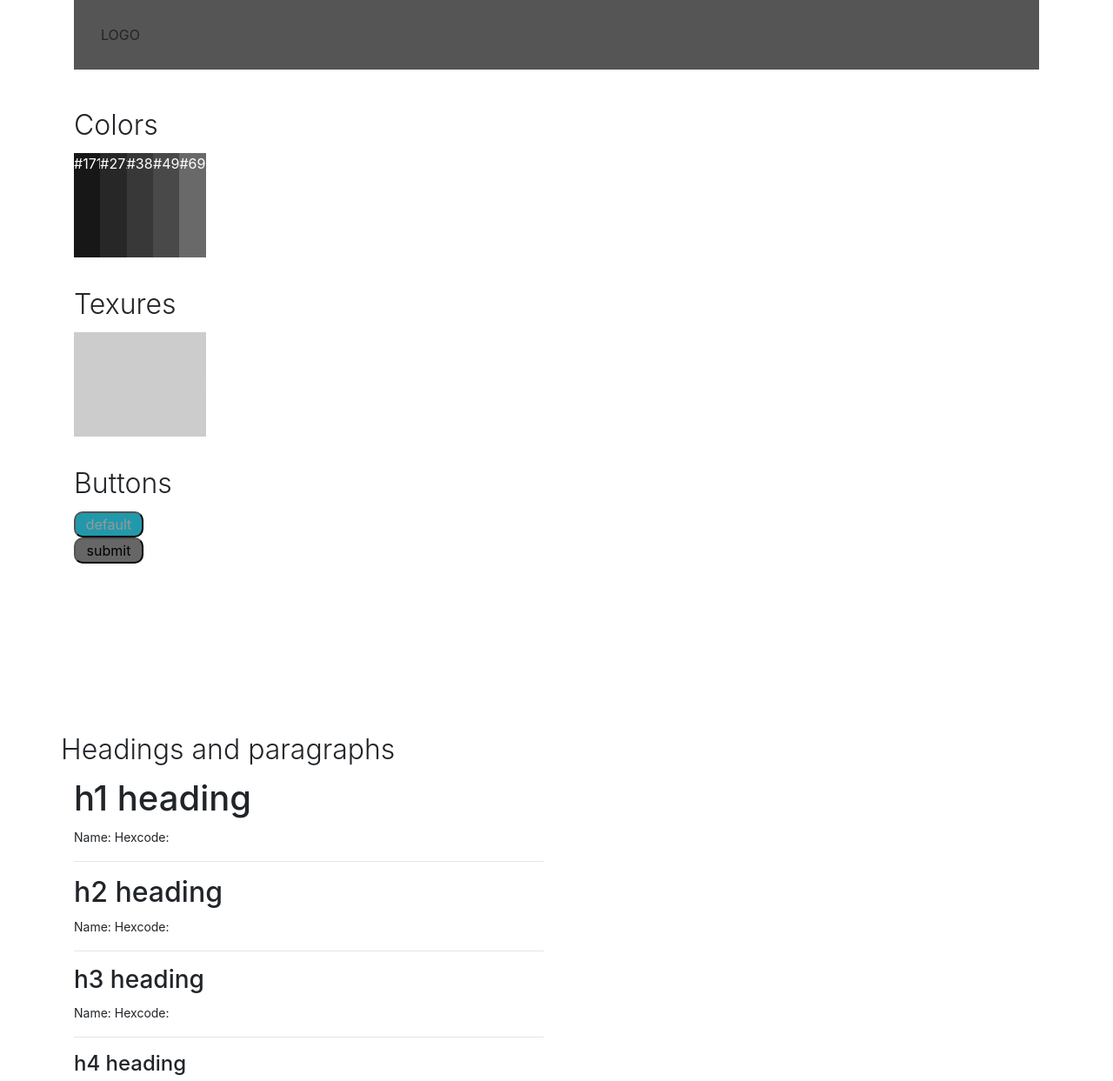
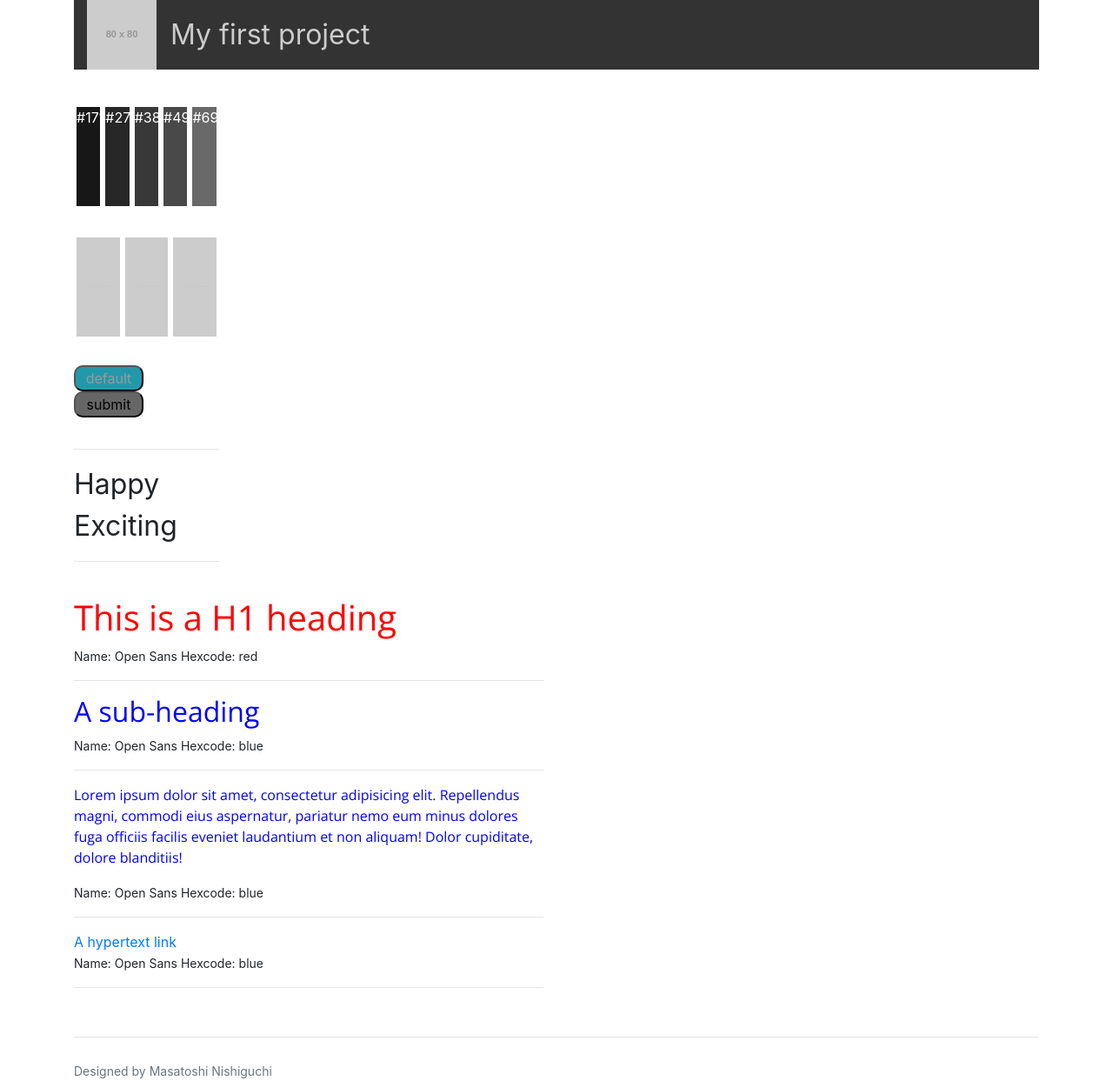
Before and after one commit to mnishiguchi/style_tile, a plain HTML site: page index.html in a window 1280 px wide. Shown: the top 1243 px of the page at 87% size. Drawn offline with nearby package versions, Linux system fonts and the light colour scheme; placeholder pictures from the web are drawn by us.

Commit message:
Improve layout

```diff
--- a/app.css
+++ b/app.css
@@ -7,37 +7,54 @@
   padding:0;
   box-sizing: border-box;
 }
-
-h1,h2,h3,h4,h5,h6 { };
-small {}
-
-
-nav.navbar {
+nav.top-nav {
+  line-height: 80px;
   height: 80px;
   margin-bottom: 40px;
+  background: #333333;
 }
-
-.wrapper {
+nav.top-nav .logoImg {
+  display: inline-block;
+  float: left;
+  margin-right: 16px;
+}
+nav.top-nav .projectName {
+  display: inline-block;
+  float: left;
+  line-height: 80px;
+  height: 80px;
+  font-size: 2.0em;
+  color: #CCCCCC;
+}
+.col-wrapper {
   margin-bottom: 40px;
 }
-
-.category {
+.tiles {
   padding-bottom: 150px;
 }
-label {
-  display: block;
-  font-size: 2.0em;
-  font-weight: 300;
+.buttons {
+  padding-bottom: 20px;
 }
-
-.color,
-.texture {
+.color {
   display: block;
   float: left;
   width: 20%;
   height: 120px;
   color: white;
   text-align: center;
+  border: 3px solid white;
+}
+.texture {
+  display: block;
+  float: left;
+  width: 33.33%;
+  height: 120px;
+  color: white;
+  text-align: center;
+  border: 3px solid white;
+}
+.adjective {
+  font-size: 2.0em;
 }
 footer {
   padding-top: 10px;
--- a/index.html
+++ b/index.html
@@ -17,34 +17,16 @@
   <!-- Load AngularJS -->
   <script src="https://cdnjs.cloudflare.com/ajax/libs/angular.js/1.5.0-rc.2/angular.js"></script>
 
-  <!--
-    Set typography
-    -->
-  <style>
-    h1 {}
-    h2 {}
-    h3 {}
-    h4 {}
-    h5 {}
-    h6 {}
-    p {
+  <!--=====================================================-->
 
-    }
-    #logo {
-
-    }
-    nav.navbar {
-      background: #555555;
-    }
-  </style>
-
-  <!--
-    Set colors, textures and buttons
-    -->
+  <!-- Configure style tiles -->
   <script>
   (function() {
     angular.module( "app", [] );
     angular.module( "app" ).controller( "AppController", function() {
+
+      // Project name
+      this.projectName = "My first project"
 
       // A list of colors (e.g., #333, red)
       this.colors = [
@@ -57,11 +39,9 @@
 
       // A list of image source URLs or filepaths
       this.textures = [
-        "http://placehold.it/80/985743/ffffff?text=A",
-        "http://placehold.it/80/985743/ffffff?text=B",
-        "http://placehold.it/80/985743/ffffff?text=C",
-        "http://placehold.it/80/985743/ffffff?text=D",
-        "http://placehold.it/80/985743/ffffff?text=E",
+        "http://placehold.it/80/999999/ffffff?text=A",
+        "http://placehold.it/80/999999/ffffff?text=B",
+        "http://placehold.it/80/999999/ffffff?text=C",
       ];
 
       // A list of styles for buttons
@@ -88,9 +68,49 @@
         },
       ];
 
+      this.h1 = {
+        fontFamily: "Open Sans",
+        color     : "red"
+      };
+      this.h2 = {
+        fontFamily: "Open Sans",
+        color     : "blue"
+      };
+      this.h3 = {
+        fontFamily: "Open Sans",
+        color     : "blue"
+      };
+      this.h4 = {
+        fontFamily: "Open Sans",
+        color     : "blue"
+      };
+      this.p = {
+        fontFamily: "Open Sans",
+        color     : "blue"
+      };
+      this.a = {
+        fontFamily: "Open Sans",
+        color     : "blue"
+      };
+      this.adjectives = [
+        {
+          name: "Happy",
+          css: {
+            color: "salmon"
+          }
+        },
+        {
+          name: "Exciting",
+          css: {
+            color: "red"
+          }
+        },
+      ];
     }); // end AppController
   })(); // end module
   </script>
+
+  <!--=====================================================-->
 </head>
 
 <body>
@@ -98,18 +118,18 @@
   <div class="container">
 
     <!-- Navbar -->
-    <nav class="navbar navbar-dark bg-inverse">
+    <nav class="top-nav">
       <div class="container">
-        <div id="logo">LOGO</div>
+        <img class="logoImg" src="http://placehold.it/80?text=LOGO" />
+        <div class="projectName">{{ app.projectName }}</div>
       </div>
     </nav>
 
     <div class="row">
       <!-- LHS -->
       <section>
-        <div class="col-md-6 wrapper">
-          <div class="category">
-           <label>Colors</label>
+        <div class="col-md-6 col-wrapper">
+          <div class="tiles">
             <div
               class="color"
               ng-repeat="color in app.colors"
@@ -117,40 +137,56 @@
               {{ color }}
             </div>
           </div>
-          <div class="category">
-            <label>Texures</label>
+          <div class="tiles">
             <img
               class="texture"
               ng-repeat="texture in app.textures"
               ng-src="{{ texture }}" />
           </div>
-          <div class="category">
-            <label>Buttons</label>
+          <div class="buttons">
             <button
               class="button"
               ng-repeat="button in app.buttons"
               ng-style="button.css">{{ button.name }}
             </button>
           </div>
+
+          <hr>
+
+          <div class="adjectives">
+            <span
+              class="adjective"
+              ng-repeat="adjective in app.adjectives" >
+              {{ adjective.name }}
+            </span>
+          </div>
+
+          <hr>
+
         </div>
       </section>
       <!-- RHS -->
       <section>
-        <label>Headings and paragraphs</label>
-        <div class="col-md-6 wrapper">
-          <h1>h1 heading</h1><small>Name: {{ app.h1.fontFamily }} Hexcode: {{ app.h1.hexcode }}</small><hr>
-          <h2>h2 heading</h2><small>Name: {{ app.h2.fontFamily }} Hexcode: {{ app.h2.hexcode }}</small><hr>
-          <h3>h3 heading</h3><small>Name: {{ app.h3.fontFamily }} Hexcode: {{ app.h3.hexcode }}</small><hr>
-          <h4>h4 heading</h4><small>Name: {{ app.h4.fontFamily }} Hexcode: {{ app.h4.hexcode }}</small><hr>
-          <h5>h5 heading</h5><small>Name: {{ app.h5.fontFamily }} Hexcode: {{ app.h5.hexcode }}</small><hr>
-          <h6>h6 heading</h6><small>Name: {{ app.h6.fontFamily }} Hexcode: {{ app.h6.hexcode }}</small><hr>
-          <p>
+        <div class="col-md-6 col-wrapper">
+          <h1 ng-style="app.h1">This is a H1 heading</h1><small>Name: {{ app.h1.fontFamily }} Hexcode: {{ app.h1.color }}</small><hr>
+          <h2 ng-style="app.h2">A sub-heading</h2><small>Name: {{ app.h2.fontFamily }} Hexcode: {{ app.h2.color }}</small><hr>
+
+          <p ng-style="app.p">
             Lorem ipsum dolor sit amet, consectetur adipisicing elit. Repellendus
             magni, commodi eius aspernatur, pariatur nemo eum minus dolores fuga
             officiis facilis eveniet laudantium et non aliquam! Dolor cupiditate,
             dolore blanditiis!
           </p>
-          <small>Name: {{ app.p.fontFamily }} Hexcode: {{ app.p.hexcode }}</small>
+          <small>Name: {{ app.p.fontFamily }} Hexcode: {{ app.p.color }}</small>
+
+          <hr>
+
+          <a href="#">A hypertext link</a>
+          <br>
+          <small>Name: {{ app.a.fontFamily }} Hexcode: {{ app.a.color }}</small>
+
+          <hr>
+
         </div>
       </section>
 
```
